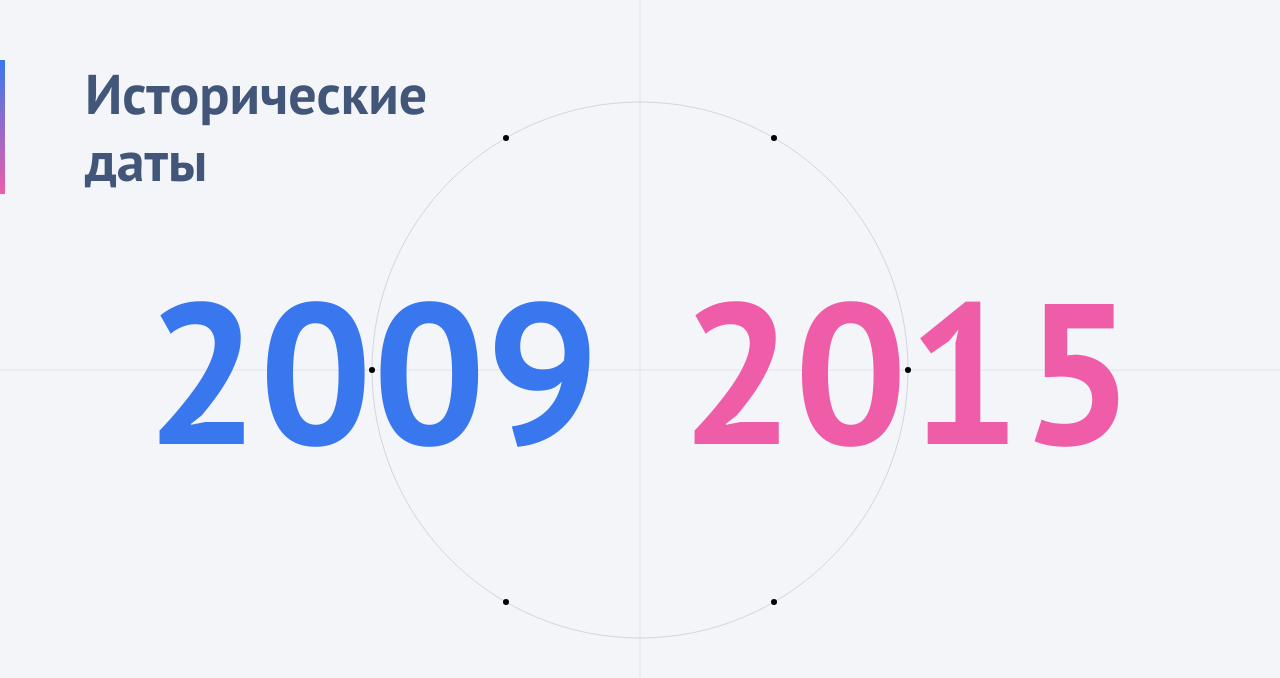
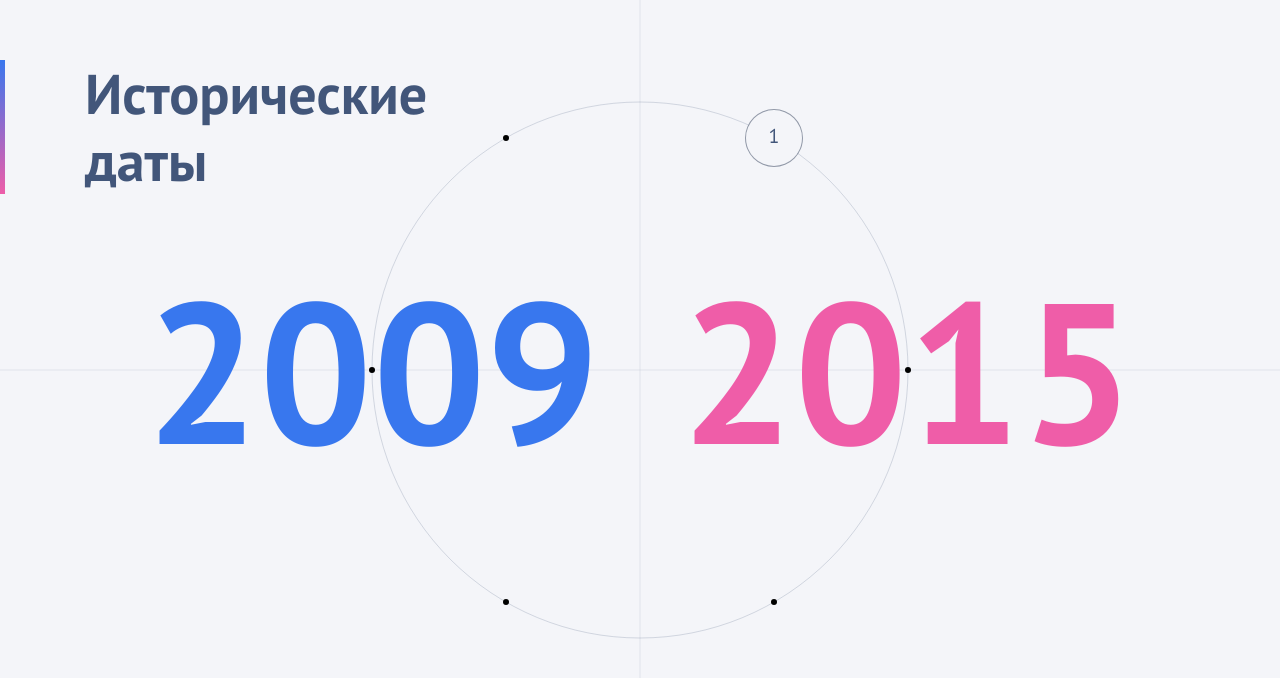
Before and after one commit to cetvrtak/stevo-tz-calendar, a React app: page / in a window 1280 px wide. Shown: the part 110-788 px from the top of the page. Built offline with nearby package versions, Linux system fonts and the light colour scheme.

Commit message:
Track the currently selected dot

```diff
--- a/components/YearCircle.scss
+++ b/components/YearCircle.scss
@@ -21,7 +21,8 @@
   z-index: 3;
 }
 
-g:hover .dot {
+g:hover .dot,
+.dot.selected {
   r: 28;
   fill: rgb(244, 245, 249);
   outline: 1px solid rgba(48, 62, 88, 0.5);
@@ -34,7 +35,8 @@ g:hover .dot {
   cursor: pointer;
 }
 
-g:hover .dot+text {
+g:hover .dot+text,
+.dot.selected+text {
   display: flex;
 }
 
--- a/components/YearCircle.tsx
+++ b/components/YearCircle.tsx
@@ -1,4 +1,4 @@
-import React from 'react';
+import React, { useState } from 'react';
 import './YearCircle.scss';
 
 interface YearCircleProps {
@@ -11,9 +11,12 @@ const YearCircle: React.FC<YearCircleProps> = ({ fromYear, toYear }) => {
   const dots = 6;
   const startAngle = -60; // Start at 30 degrees to place dot #1 at the top right
 
+  // State to track the currently selected dot (initially dot #1, which is index 0)
+  const [selectedDot, setSelectedDot] = useState(0);
+
   // Generate dot positions on the circle using polar coordinates
   const dotPositions = Array.from({ length: dots }, (_, i) => {
-    const angle = startAngle + (i * 360) / dots;
+    const angle = startAngle + (i * 360) / dots; // Rotate by -60 degrees
     const radians = (angle * Math.PI) / 180;
     const x = radius + radius * Math.cos(radians);
     const y = radius + radius * Math.sin(radians);
@@ -38,11 +41,13 @@ const YearCircle: React.FC<YearCircleProps> = ({ fromYear, toYear }) => {
           <g key={index}>
             {/* Dot */}
             <circle
-              className="dot"
+              className={`dot ${selectedDot === index ? 'selected' : ''}`} // Add 'selected' class if the dot is selected
               cx={pos.x + 32}
               cy={pos.y + 32}
-              r="3" // Default radius before hover
-              fill="black"
+              r={selectedDot === index ? 28 : 3} // Increase radius if selected
+              fill={selectedDot === index ? 'rgb(244, 245, 249)' : 'black'} // Change color if selected
+              onClick={() => setSelectedDot(index)} // Update selected dot on click
+              style={{ cursor: 'pointer' }}
             />
             {/* Dot Index (1-based) */}
             <text
```
